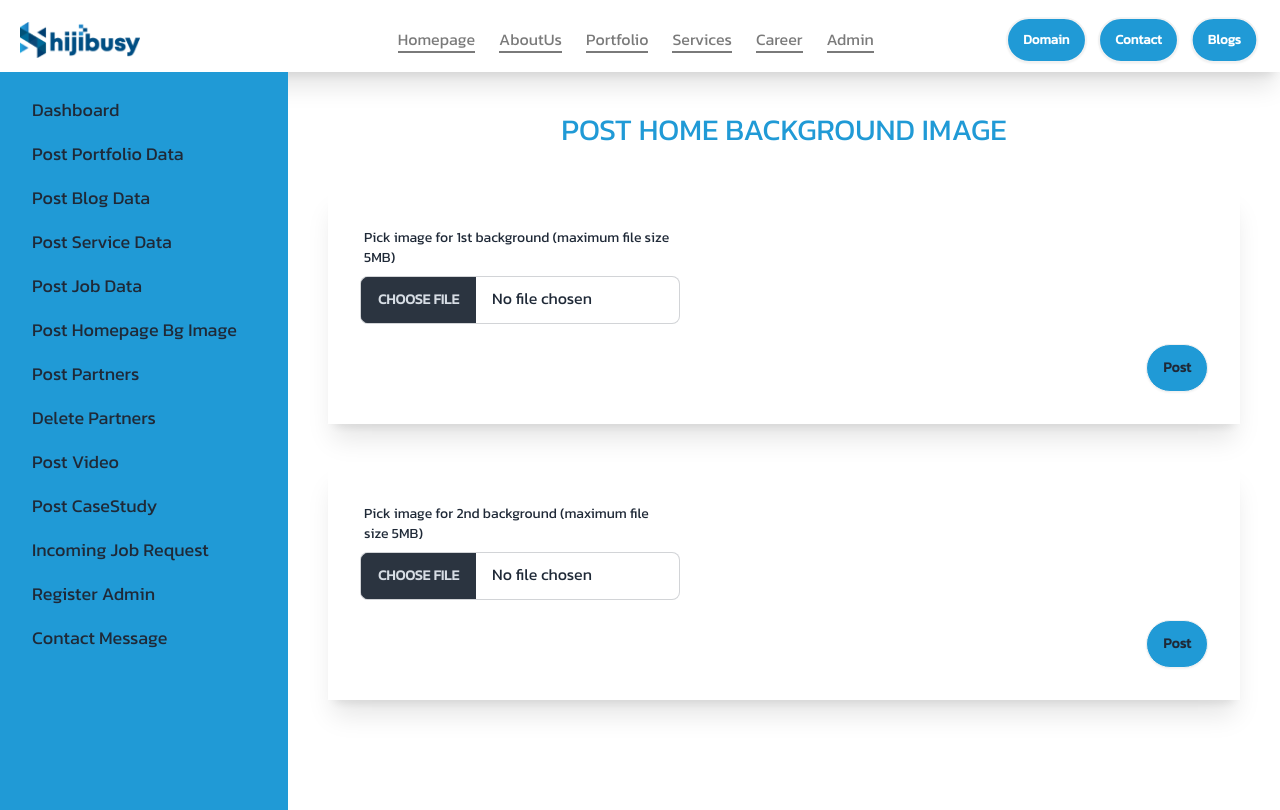
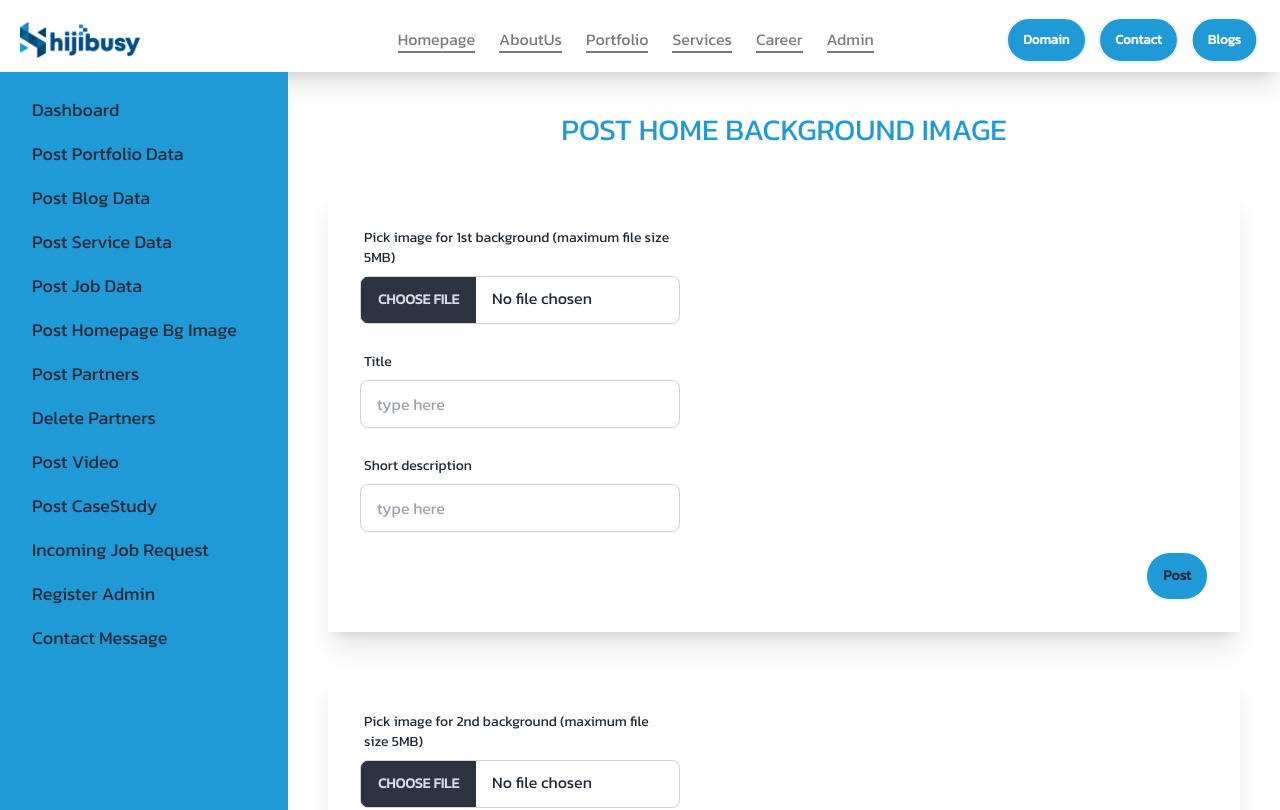
Before and after one commit to Rumon-Sarker/HIJIBIJI, a Next.js app: page /admin/postHomeBg in a window 1280 px wide. Shown: the top 810 px of the page. Built offline with nearby package versions, Linux system fonts and the light colour scheme; no server answers.

Commit message:
post method added for home bg and title

```diff
--- a/src/app/admin/postHomeBg/page.jsx
+++ b/src/app/admin/postHomeBg/page.jsx
@@ -11,7 +11,7 @@ const PostHomeBg = () => {
   const handlePost1 = async (formData) => {
     const res = await createBg1(formData);
     if (res.status) {
-      toast.success("Background image 1 has been posted successfully!");
+      toast.success("Background image 1 & title has been posted successfully!");
     }
     if (res.error) {
       toast.error("Background image 1 has not been posted!");
@@ -51,6 +51,30 @@ const PostHomeBg = () => {
               className="file-input file-input-bordered w-full max-w-xs"
             />
           </label>
+          <label className="form-control w-full max-w-xs">
+            <div className="label">
+              <span className="label-text">Title</span>
+            </div>
+            <input
+              required
+              name="title"
+              type="text"
+              placeholder="type here"
+              className="input input-bordered w-full max-w-xs"
+            />
+          </label>
+          <label className="form-control w-full max-w-xs">
+            <div className="label">
+              <span className="label-text">Short description</span>
+            </div>
+            <input
+              required
+              name="description"
+              type="text"
+              placeholder="type here"
+              className="input input-bordered w-full max-w-xs"
+            />
+          </label>
           <div className="flex justify-end">
             <LoadingButton title={"Post"} loadingTitle={"Posting"} />
           </div>
--- a/src/controls/postImageAndVIdeo/createImageAndVideo.js
+++ b/src/controls/postImageAndVIdeo/createImageAndVideo.js
@@ -6,11 +6,15 @@ import { revalidatePath } from "next/cache";
 const prisma = new PrismaClient();
 
 export const createBg1 = async (formData) => {
+  const title = formData.get("title");
+  const details = formData.get("details");
   const imageFile = formData.get("image");
   const imageUrl = await uploadImage(imageFile);
   try {
     await prisma.bg1.create({
       data: {
+        title,
+        details,
         image: imageUrl,
       },
     });
```
Also changed, not shown: 1 other file (tests, documents, lock files or other folders).
